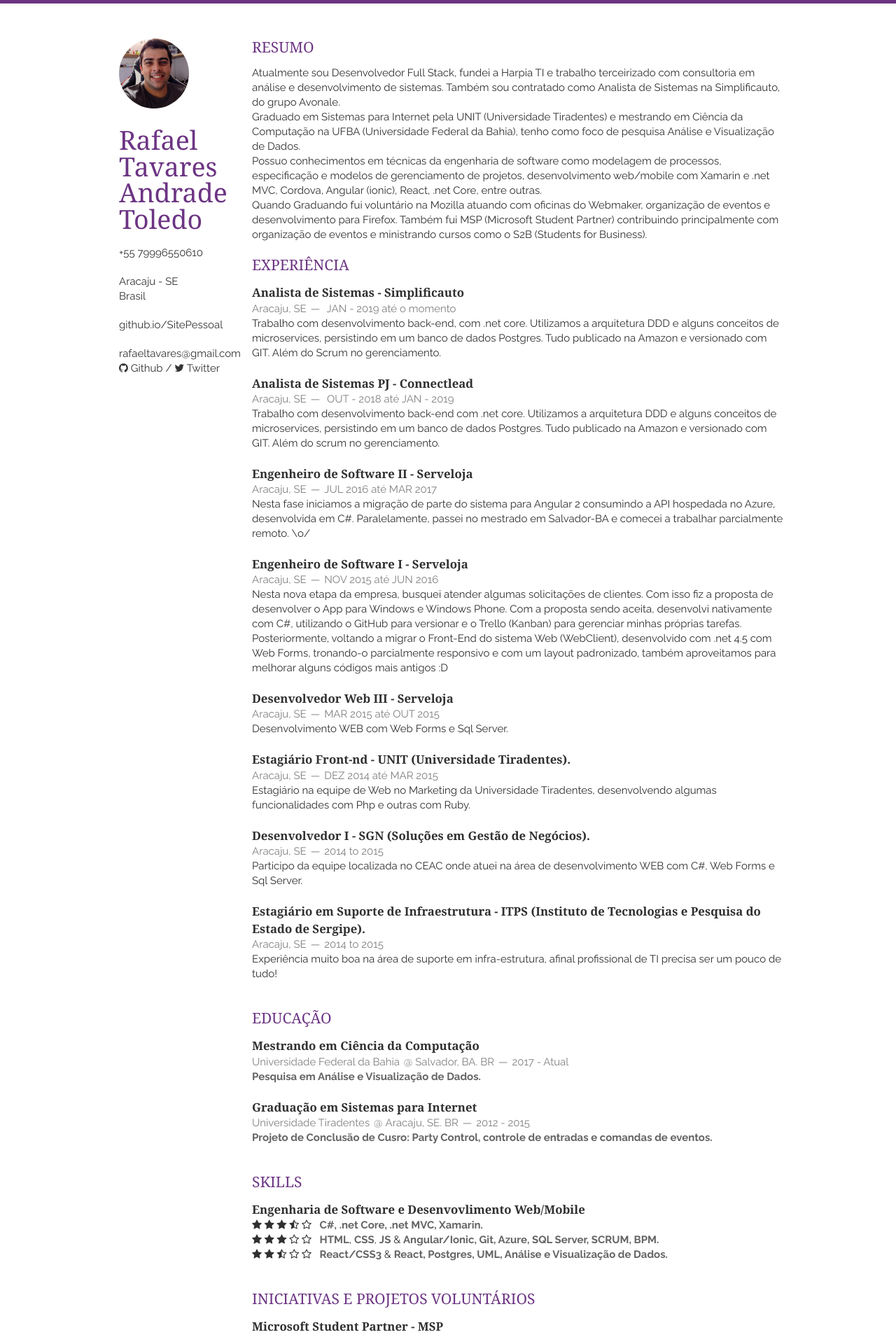
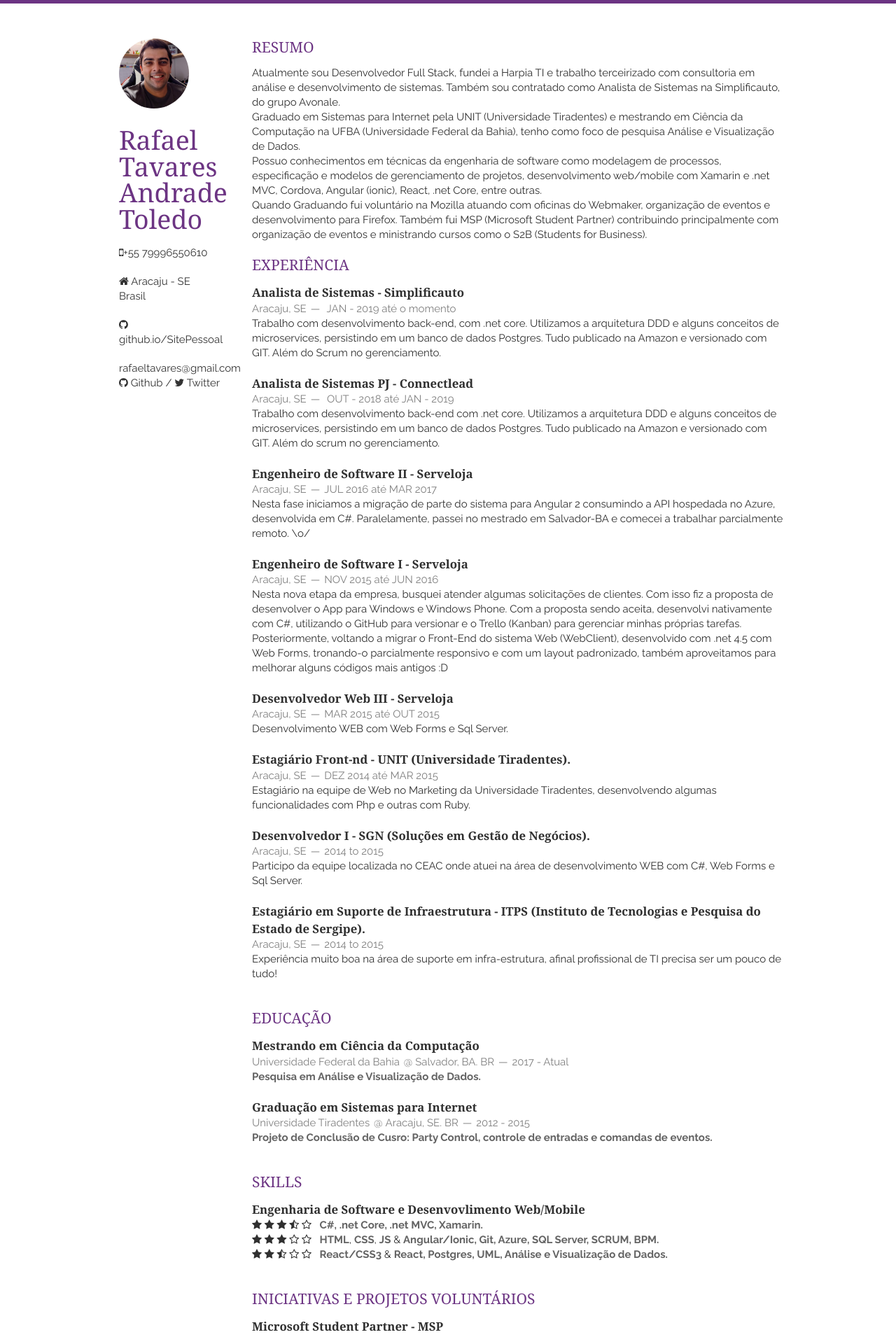
Before and after one commit to RafasTavares/resume-cv, a Jekyll site: the page built from index.html, in a window 1280 px wide. Shown: the top 1910 px of the page at 70% size. Built offline with Jekyll 4.4.1, drawn with Linux system fonts in a browser that asks for light colours; nearby versions of some CDN libraries; the list of posts is cut into pages by our own code.

Commit message:
Update layout.html

```diff
--- a/_layouts/layout.html
+++ b/_layouts/layout.html
@@ -28,10 +28,10 @@
         <img src="{{ site.baseurl }}static/img/profile.jpg" class="me">
         <h1> {{ site.name }} </h1>
         <p>
-            <a href="{{ site.tel_full }}">{{ site.tel }}</a>
+            <a href="{{ site.tel_full }}"><i class="fa fa-mobile"></i>{{ site.tel }}</a>
         </p>
         <address>
-            <a href="{{ site.google_maps }}">
+           <i class="fa fa-home"></i> <a href="{{ site.google_maps }}">
                <!-- {{ site.address.street }}<br/>
                 {{ site.address.postcode }}<br/> -->
                 {{ site.address.city }}<br/>
@@ -39,7 +39,7 @@
             </a>
         </address>
         <p>
-            <a href="{{ site.website_full }}">{{ site.website }}</a><br/>
+          <i class="fa fa-github"></i>  <a href="{{ site.website_full }}">{{ site.website }}</a><br/>
         </p>
         <p>
             <a href="{{ site.email_full }}">{{ site.email }}</a><br/>
```
